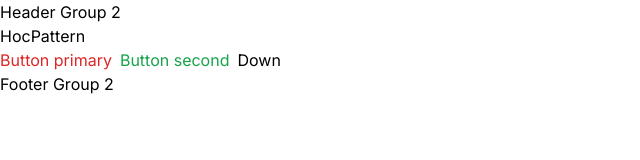
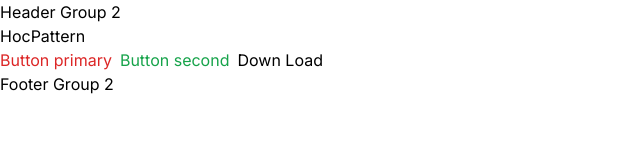
Before and after one commit to phambao7320/pattern, a Next.js app: page /design-pattern/hoc-pattern in a window 1280 px wide. Shown: the top 160 px of the page, without its empty margins (0-640 px from the left). Built offline with nearby package versions, Linux system fonts and the light colour scheme.

Commit message:
add test4

```diff
--- a/src/components/design-pattern/hoc-pattern/hoc-pattern.tsx
+++ b/src/components/design-pattern/hoc-pattern/hoc-pattern.tsx
@@ -63,7 +63,7 @@ export const HocPattern = () => {
             <div className='flex gap-2 items-center'>
                 {button1}
                 {button2}
-                <button onClick={convertToWordFile}>Down</button>
+                <button onClick={convertToWordFile}>Down Load</button>
             </div>
         </>
     )
```
Also changed, not shown: 1 other file (tests, documents, lock files or other folders).
